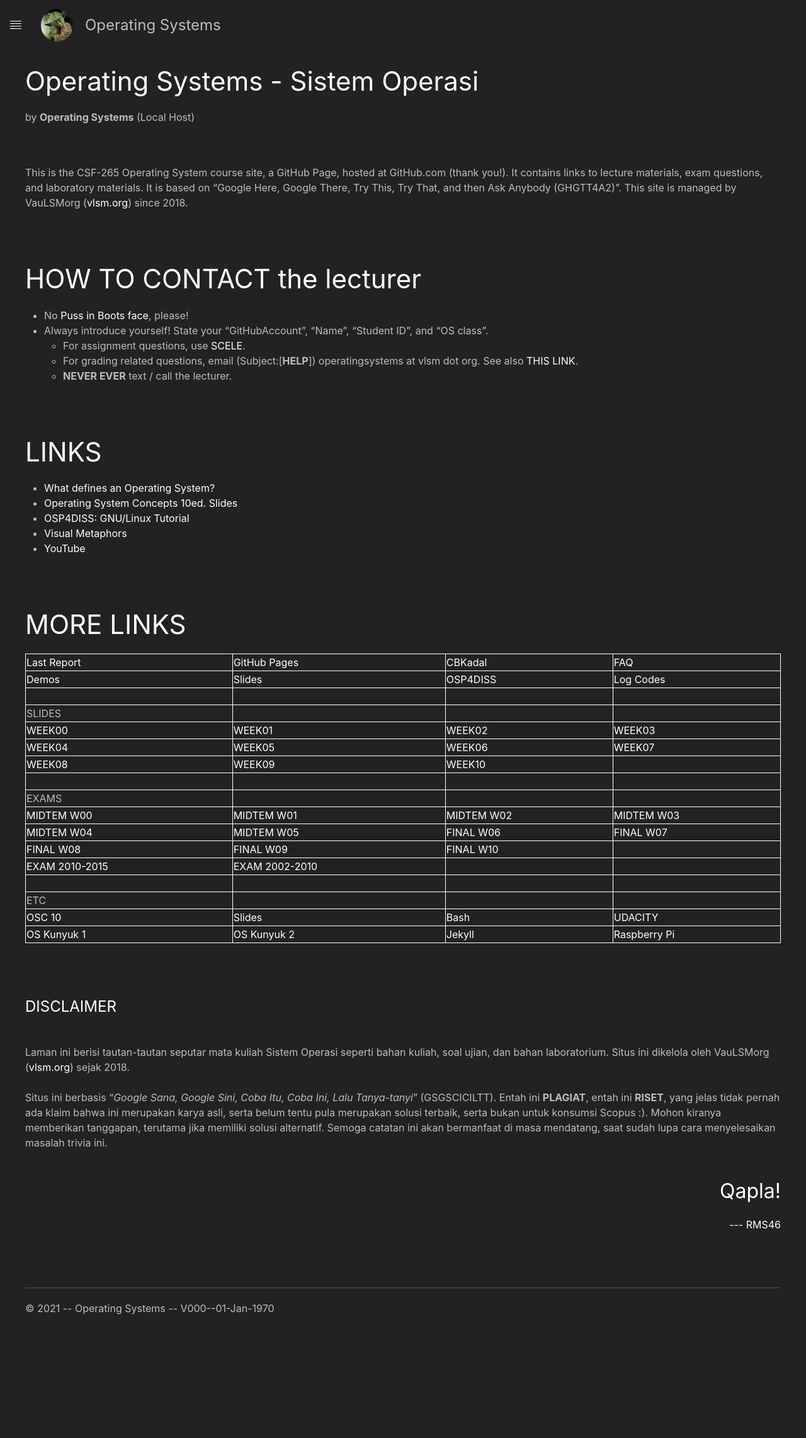
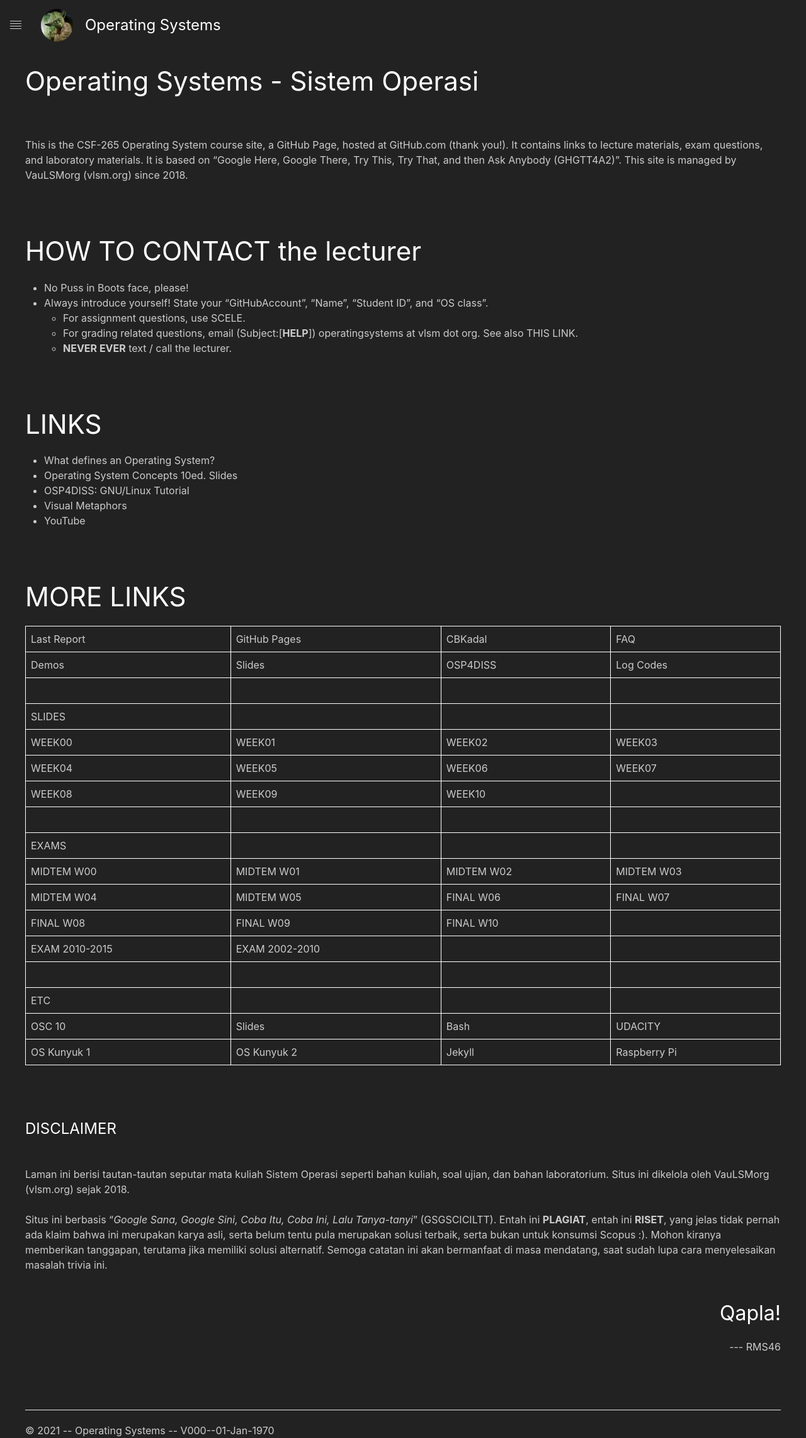
Before and after one commit to OSP4DISS/SistemOperasiDev, a Jekyll site: the page built from index.md, in a window 1280 px wide. Shown: the whole page at 63% size. Built offline with Jekyll 4.4.1, drawn with Linux system fonts in a browser that asks for light colours; our own code applies the rules of GitHub Pages for plain Markdown files; before the commit the page ends 2090 px from its top, so only the background shows below that.

Commit message:
Integrate template changes

```diff
--- a/_includes/head.html
+++ b/_includes/head.html
@@ -1,20 +1,8 @@
 <head>
     <meta charset="utf-8">
-
-    {% if page.title %}
-        <title>{{ page.title }} - {{ site.title }}</title>
-    {% else %}
-        <title>{{ site.title }}</title>
-    {% endif %}
-
+    <title>{{ page.title }} - {{ site.title }}</title>
     <meta name="description" content="{{ site.description }}">
-
-    {% if page.author.name %}
-        <meta name="author" content="{{ page.author.name }}">
-    {% else %}
-        <meta name="author" content="{{ site.author.name }}">
-    {% endif %}
-
+    <meta name="author" content="{{ site.author.name }}">
     <meta name="viewport" content="width=device-width, initial-scale=1">
 
     <link rel="stylesheet" href="{{ '/assets/main.css' | relative_url }}">
--- a/_includes/navbar.html
+++ b/_includes/navbar.html
@@ -1,4 +1,4 @@
-<nav class="uk-light" uk-navbar>
+<nav uk-navbar>
     <div class="uk-navbar-left">
         <a href="#links" class="uk-navbar-item" uk-icon="icon: table" uk-toggle></a>
         <a class="uk-navbar-item uk-logo" href="{{ '/' | absolute_url }}">
@@ -27,7 +27,6 @@
         <!-- Social Icons -->
         <ul class="uk-iconnav uk-flex uk-flex-center">
             <li><a href="{{ site.github.repository_url }}" uk-icon="icon: github"></a></li>
-            <li><a href="mailto:{{ site.email }}" uk-icon="icon: mail"></a></li>
         </ul>
 
 
--- a/_layouts/default.html
+++ b/_layouts/default.html
@@ -9,23 +9,12 @@
 
     <br>
 
-    <section class="uk-container uk-light">
-        {% if page.title %}
-            <h1>{{ page.title }}</h1>
-        {% else %}
-            <h1>{{ site.title }}</h1>
-        {% endif %}
-
-        {% if page.author.name %}
-            by <strong>{{ page.author.name }}</strong> ({{ page.author.address }})
-        {% else %}
-            by <strong>{{ site.author.name }}</strong> ({{ site.author.address }})
-        {% endif %}
-
+    <section class="uk-container">
+        <h1>{{ page.title }}</h1>
         {{ content }}
     </section>
 
-    <section class="uk-container uk-light">
+    <section class="uk-container">
         {% include footer.html %}
     </section>
 
--- a/assets/main.scss
+++ b/assets/main.scss
@@ -2,11 +2,41 @@
 ---
 
 @import "css/uikit.css";
-@import "css/uikit-rtl.css";
 
+/**
+To change font family, uncomment the font-family attribute below and enter your chosen font
+To change the general font color, modify the color attribute to your preferred color
+*/
+html, h1, h2, h3, h4, h5, h6, a, a:hover, a:focus {
+    // font-family:'Courier New', Courier, monospace;
+    color: hsl(0, 0, 80);
+}
 
+/**
+To override the font color only for headings, modify the color attribute below
+*/
+h1, h2, h3, h4, h5, h6, .uk-logo {
+    color: hsl(0, 0, 100);
+}
+
+/**
+Use this class to make an image round
+*/
 .image-rounded {
     border-radius: 50%;
+}
+
+table {
+    width: 100%;
+    border-collapse: collapse;
+}
+
+/**
+To remove border from table, comment out / remove the border attribute below
+*/
+td {
+    padding: 0.5rem;
+    border: 1px solid hsl(0, 0, 100);
 }
 
 .nav-logo {
@@ -20,20 +50,11 @@
 }
 
 .highlight {
-    background-color: #333;
+    background-color: hsl(0, 0, 20);
 }
 
 code {
-    color: white;
-}
-
-table {
-    width: 100%;
-    border-collapse: collapse;
-}
-
-td {
-    border: 1px solid white;
+    color: hsl(0, 0, 100);
 }
 
 /**
```
Also changed, not shown: 3 other files.
